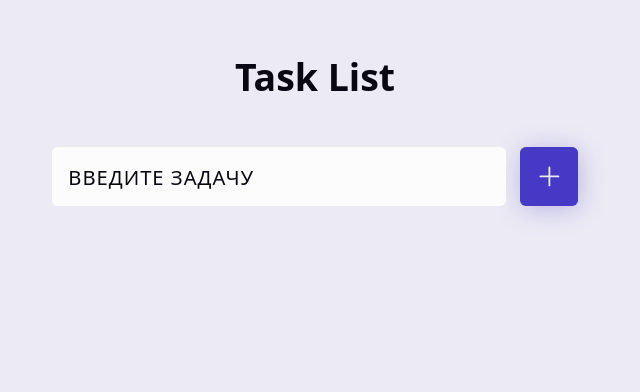
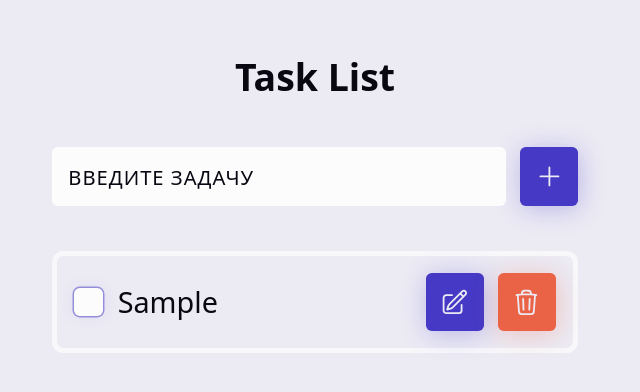
Before and after one commit to BobbyDorfman/todo, a React (Vite) app: page / in a window 1280 px wide. Both pictures are taken after typing "Sample" into the empty fields and a click on the button "Добавить задачу". Shown: the top 392 px of the page, without its empty margins (325-965 px from the left). Built offline with nearby package versions, Linux system fonts and the light colour scheme.

Commit message:
Creating add task form and displaying tasks in a list

```diff
--- a/src/App.jsx
+++ b/src/App.jsx
@@ -2,12 +2,13 @@
 
 // Пользовательские компаненты
 import CustomForm from './components/CustomForm'
+import TaskList from './components/TaskList'
 
 function App() {
-    const [count, setCount] = useState(0)
+    const [tasks, setTasks] = useState([]);
 
     const addTask = (task) => {
-        console.log(task);
+        setTasks(prevState => [ ... prevState, task])
     }
 
     return (
@@ -16,6 +17,7 @@
                 <h1>Task List</h1>
             </header>
             <CustomForm addTask={addTask} />
+            {tasks && <TaskList tasks={tasks} />}
         </div>
     )
 }
--- /dev/null
+++ b/src/components/TaskItem.jsx
@@ -0,0 +1,61 @@
+import React, { useState } from 'react'
+
+// Импорт билбиотеки
+import { CheckIcon } from '@heroicons/react/24/outline';
+import { PencilSquareIcon } from '@heroicons/react/24/outline';
+import { TrashIcon } from '@heroicons/react/24/outline';
+
+// Стили
+import styles from './TaskItem.module.css';
+
+const TaskItem = ({task}) => {
+    const [isChecked, setIsChecked] = useState(task.checked);
+
+    const handleCheckboxChange = (e) => {
+        setIsChecked(!isChecked)
+    }
+
+    return (
+        <li className={styles.task}>
+            <div className={styles["task-group"]}>
+                <input
+                    type="checkbox"
+                    className={styles.checkbox}
+                    checked={isChecked}
+                    onChange={handleCheckboxChange}
+                    name={task.name}
+                    id={task.id}
+                />
+                <label
+                    htmlFor={task.id}
+                    className={styles.label}
+                >
+                    {task.name}
+                    <p className={styles.checkmark}>
+                        <CheckIcon strokeWidth={2} width={24} height={24}/>
+                    </p>
+                </label>
+            </div>
+            <div className={styles["task-group"]}>
+                <button
+                    className='btn'
+                    aria-label={`Обнови ${task.name} задачу`}
+                    // onClick={}
+                >
+                    <PencilSquareIcon width={24} height={24}/>
+                </button>
+
+                <button
+                    className={`btn ${styles.delete}`}
+                    aria-label={`Удалить ${task.name} задачу`}
+                    // onClick={}
+                >
+                    <TrashIcon width={24} height={24}/>
+                </button>
+
+            </div>
+        </li>
+    )
+}
+
+export default TaskItem
--- /dev/null
+++ b/src/components/TaskItem.module.css
@@ -0,0 +1,108 @@
+.task {
+  display: flex;
+  align-items: center;
+  justify-content: space-between;
+  gap: .6em;
+  font-size: var(--_size);
+  border: .2em solid hsl(var(--muted) / 0.8);
+  padding: .6em;
+  border-radius: calc(var(--_radius) * 2);
+}
+
+.task-group {
+  display: flex;
+  align-items: center;
+  --taskgroup-gap: .5em;
+  gap: var(--taskgroup-gap);
+}
+
+.label {
+  position: relative;
+  cursor: pointer;
+  text-align: left;
+  line-height: 1.4;
+}
+
+.checkbox {
+  flex-shrink: 0;
+  appearance: none;
+  -webkit-appearance: none;
+  border-radius: var(--_radius);
+  width: 1em;
+  height: 1em;
+  background-color: hsl(var(--muted));
+  border-radius: var(--_radius);
+  box-shadow:
+    0 0 .5em hsl(var(--accent) / .1),
+    0 0 0 0.05em hsl(var(--accent) / .5),
+    0 0 0 -0.2em hsl(var(--accent));
+  transition: box-shadow var(--_tspeed_fast) ease-in-out,
+    background-color 80ms ease-in-out;
+}
+
+.checkbox:focus {
+  outline: none;
+}
+
+.checkbox:is(:focus-visible, :hover) {
+  box-shadow:
+    0 0 0 hsl(var(--bg)),
+    0 0 0 .05em hsl(var(--accent)),
+    0 0 0 .225em hsl(var(--accent) / .3);
+}
+
+.checkmark {
+  content: '';
+  position: absolute;
+  width: 1em;
+  height: 1em;
+  display: grid;
+  place-items: center;
+  top: 50%;
+  color: hsl(var(--muted));
+  border-radius: var(--_radius);
+  transform: translate3d(calc(-100% - var(--taskgroup-gap)), -50%, 0);
+  transition: background-color 80ms ease-in-out;
+}
+
+.checkmark svg {
+  width: .75em;
+  height: .75em;
+}
+
+.checkbox:checked {
+  background-color: hsl(var(--accent));
+}
+
+.checkbox:checked+label {
+  text-decoration: line-through;
+}
+
+.delete {
+  --accent: var(--accent1);
+}
+
+.loading {
+  color: hsl(var(--accent));
+  font-size: var(--_size);
+  font-weight: bold;
+  animation: pulse 2s infinite ease-in-out;
+}
+
+@keyframes pulse {
+
+  0%,
+  100% {
+    opacity: 1;
+  }
+
+  50% {
+    opacity: 0.5;
+  }
+}
+
+.error {
+  color: hsl(var(--accent1));
+  font-size: var(--_size);
+  text-align: center;
+}
--- /dev/null
+++ b/src/components/TaskList.jsx
@@ -0,0 +1,22 @@
+import React from 'react'
+// Импорт компонентов
+import TaskItem from './TaskItem';
+
+// Стили
+import styles from './TaskList.module.css';
+
+const TaskList = ({tasks}) => {
+  return (
+    <ul className={styles.tasks}>
+        {tasks.sort((a, b) => b.id - a.id).map(task => (
+            <TaskItem
+                key={task.id}
+                task={task}
+            />
+        ))
+        }
+    </ul>
+  )
+}
+
+export default TaskList
--- /dev/null
+++ b/src/components/TaskList.module.css
@@ -0,0 +1,5 @@
+.tasks {
+    display: grid;
+    list-style-type: none;
+    gap: 1.5em;
+}
```
